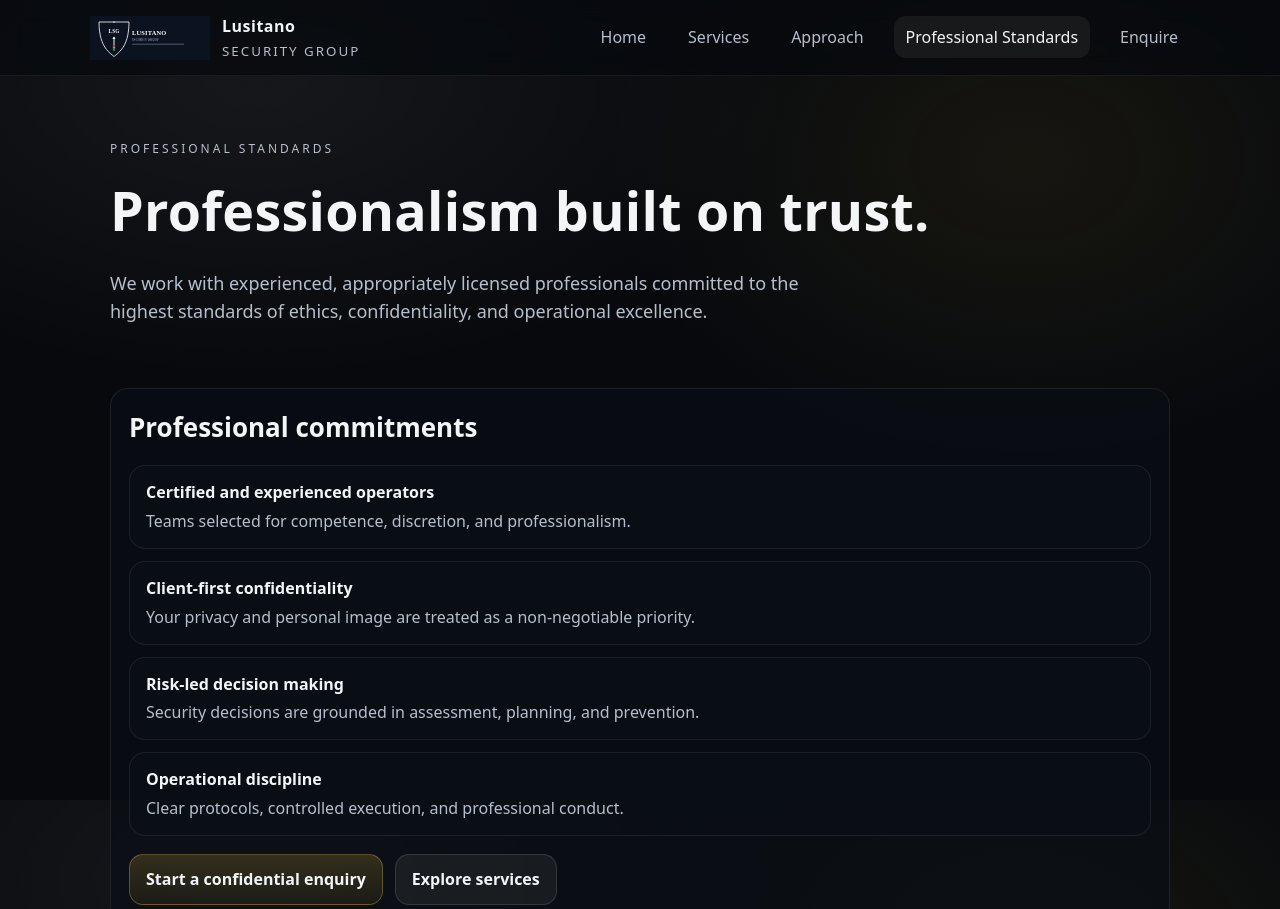
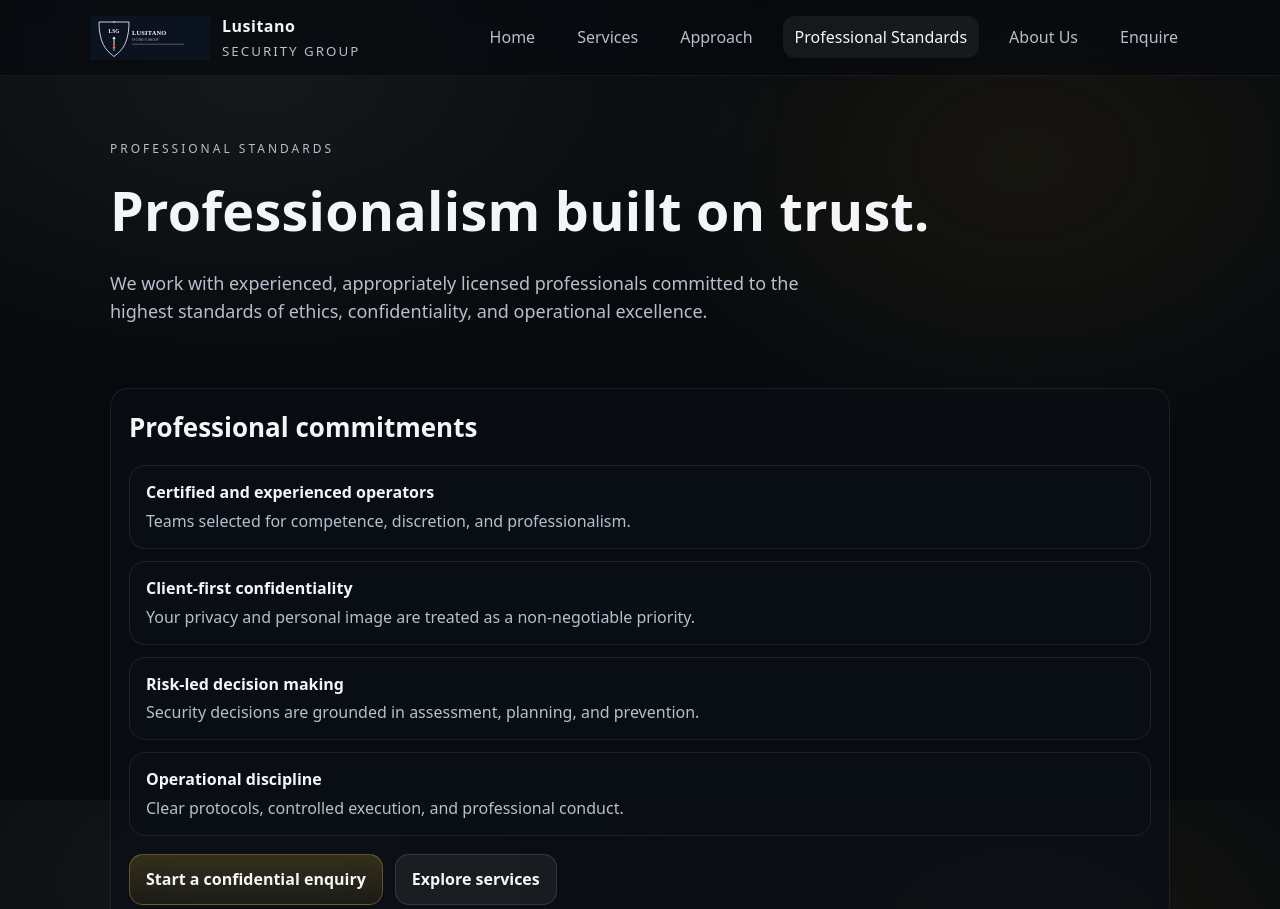
Before and after one commit to Southbank-software/lusitano-security-group-site, a plain HTML site: page about/index.html in a window 1280 px wide. Shown: the top 909 px of the page. Drawn offline with Linux system fonts and the light colour scheme.

Commit message:
Added About Us

```diff
--- a/about/index.html
+++ b/about/index.html
@@ -30,6 +30,7 @@
         <li><a class="" href="/services/">Services</a></li>
         <li><a class="" href="/approach/">Approach</a></li>
         <li><a class="active" href="/about/">Professional Standards</a></li>
+        <li><a class="" href="/about-us/">About Us</a></li>
         <li><a class="" href="/contact/">Enquire</a></li>
       </ul>
     </nav>
```
Also changed, not shown: approach/index.html (+1 -0 lines), contact/index.html (+1 -0 lines), index.html (+1 -0 lines), services/index.html (+1 -0 lines).
